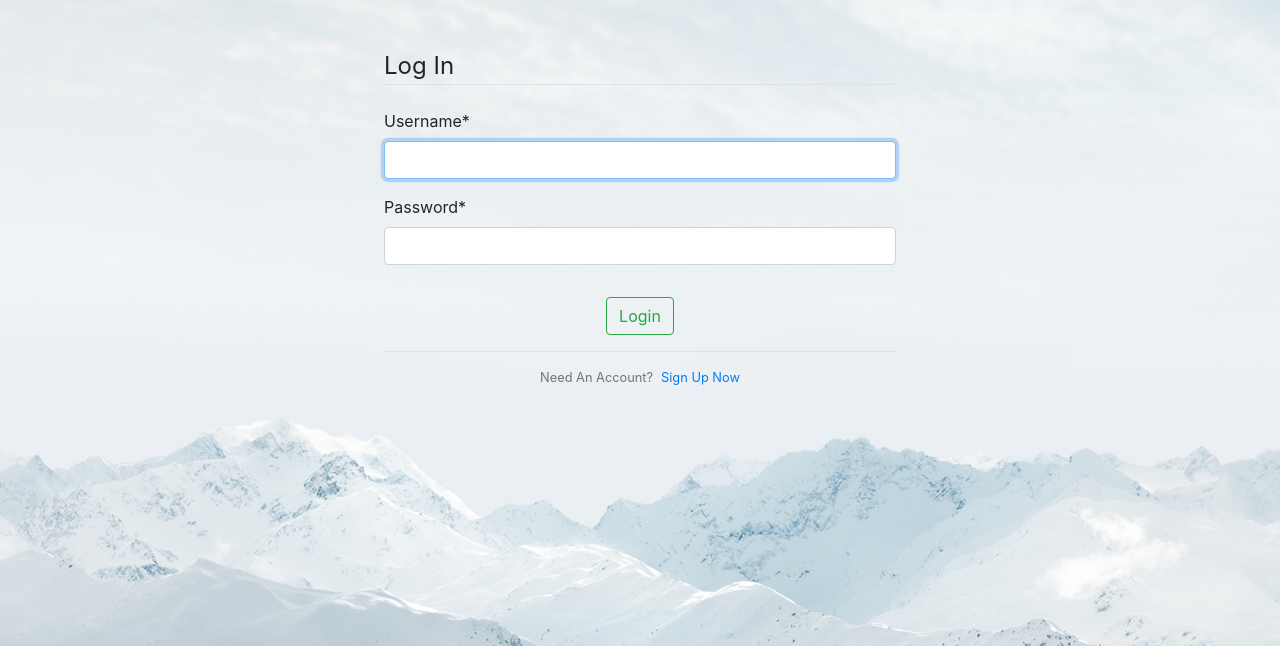
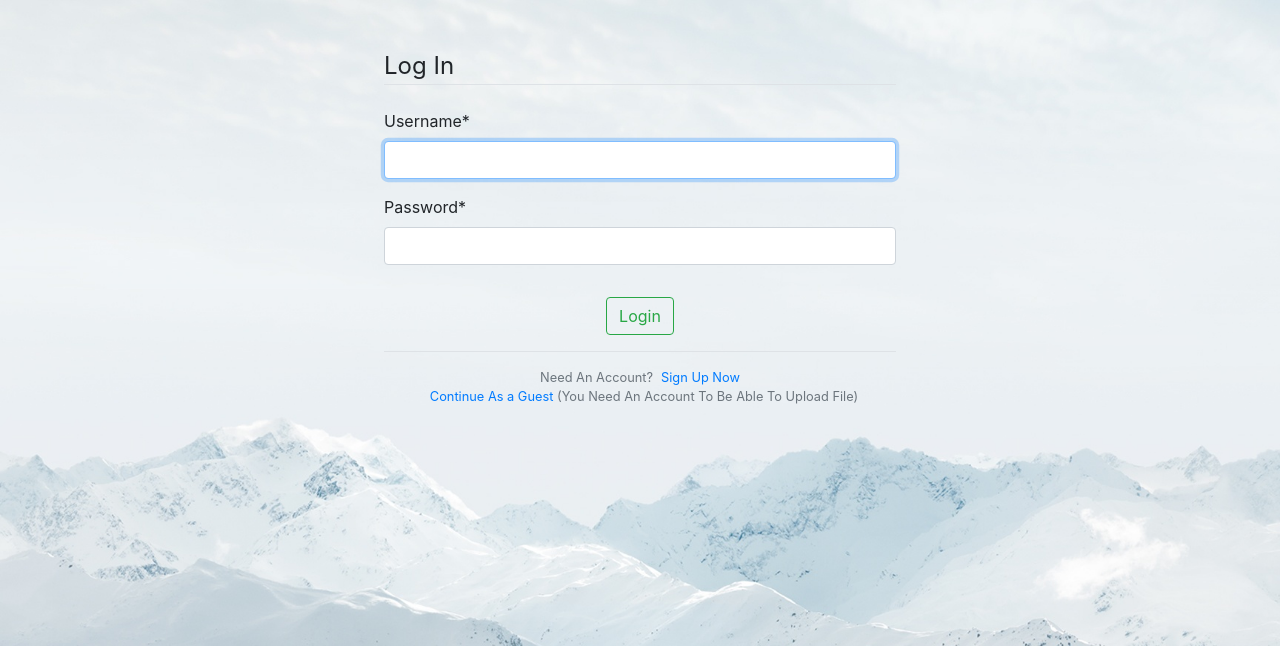
Before and after one commit to Andyliang97/File-Share-System, a Django app: page /users/login/ in a window 1280 px wide. Shown: the top 646 px of the page. Run offline with Django 3.2, Linux system fonts and the light colour scheme; some libraries are stand-ins or nearby versions.

Commit message:
add a guest redirect link in login

```diff
--- a/users/templates/users/login.html
+++ b/users/templates/users/login.html
@@ -21,9 +21,13 @@
                 <button class="btn btn-outline-success" type="submit">Login</button>
             </div>
         </form>
-        <div class="border-top pt-3 signin-btn">
+        <div class="border-top pt-3 signin-btn d-flex align-items-center flex-column">
             <small class="text-muted">
                 Need An Account?<a class="ml-2" href="{% url 'users:register' %}">Sign Up Now</a>
+            </small>
+            <small class="text-muted">
+                <a class="ml-2" href="{% url 'share:index' %}">Continue As a Guest</a>
+                (You Need An Account To Be Able To Upload File)
             </small>
         </div>
 
```
Also changed, not shown: share/templates/share/upload.html (+27 -7 lines).
